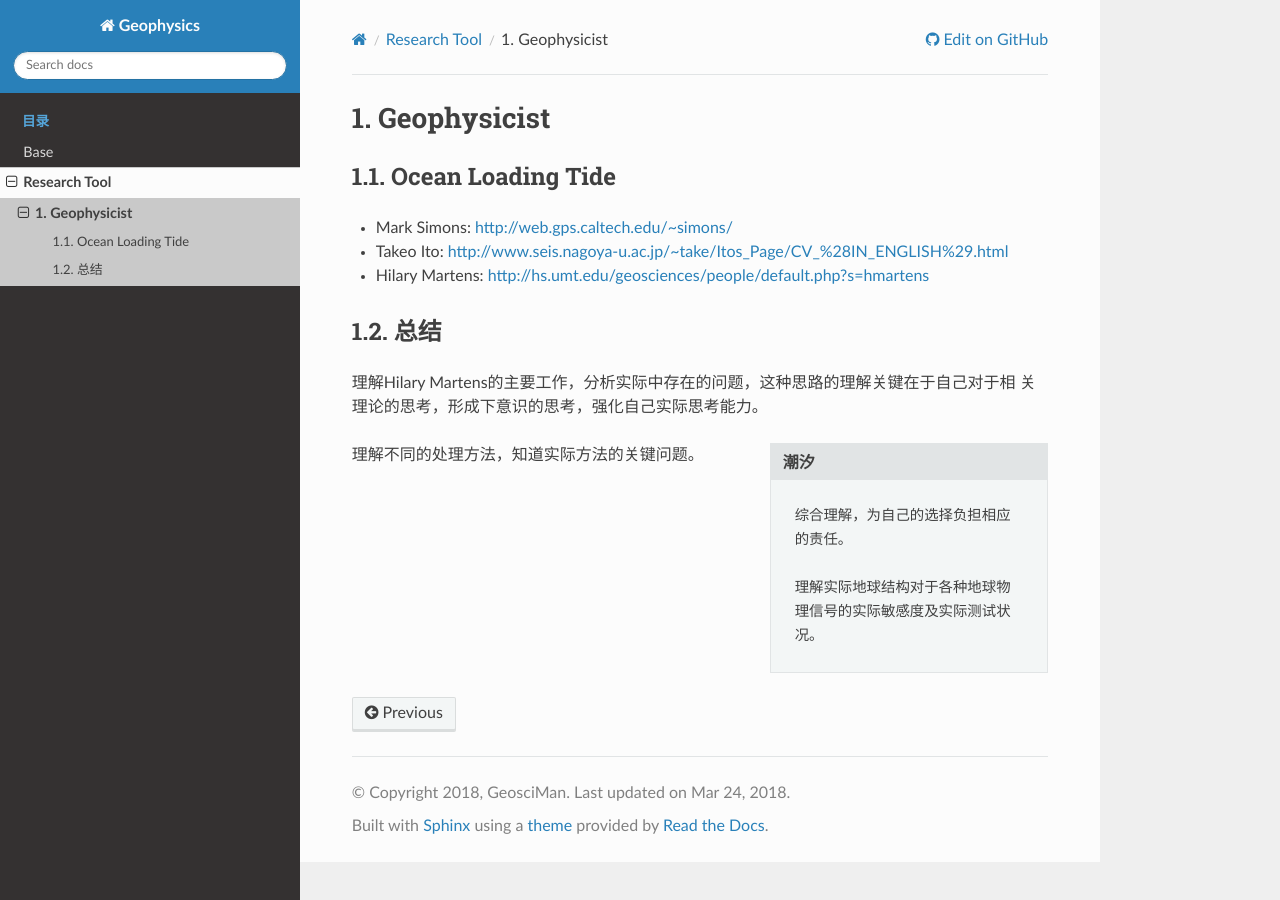
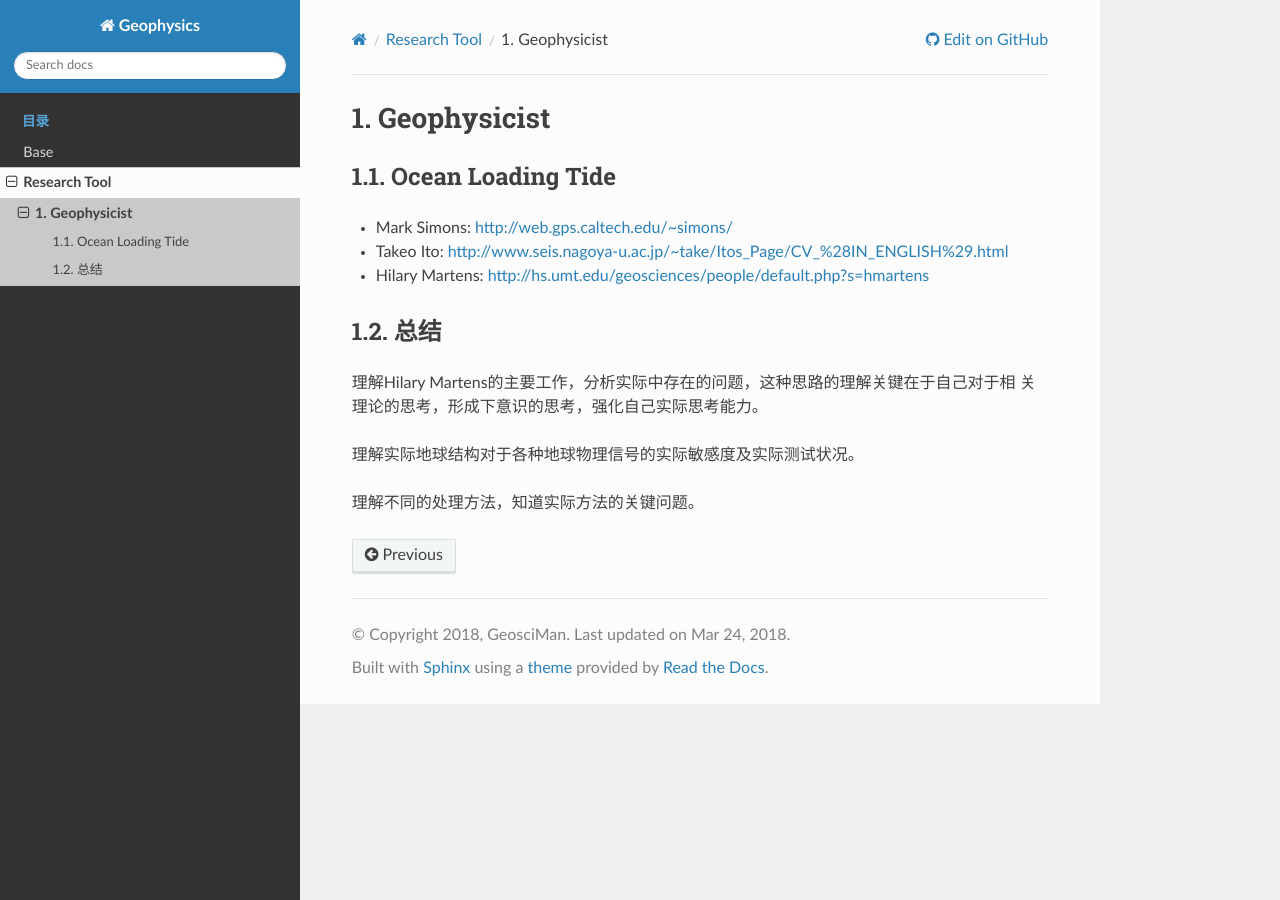
Before and after one commit to geosciman/GeophysicsResearch, a Sphinx documentation site: the page built from source/tool/geophysicist.rst, in a window 1280 px wide. Built offline with Sphinx 7.4.7 and the Read the Docs theme 2.0.0, drawn with Linux system fonts in a browser that asks for light colours.

Commit message:
updeat geoscisicist

```diff
--- a/source/tool/geophysicist.rst
+++ b/source/tool/geophysicist.rst
@@ -16,9 +16,10 @@
 理解Hilary Martens的主要工作，分析实际中存在的问题，这种思路的理解关键在于自己对于相
 关理论的思考，形成下意识的思考，强化自己实际思考能力。
 
-.. sidebar:: 潮汐
-    :subtitle: 综合理解，为自己的选择负担相应的责任。
+.. subtitle: 地球潮汐
 
-    理解实际地球结构对于各种地球物理信号的实际敏感度及实际测试状况。
+    固体地球潮汐、海洋大气负荷潮汐
+
+理解实际地球结构对于各种地球物理信号的实际敏感度及实际测试状况。
 
 理解不同的处理方法，知道实际方法的关键问题。
```
